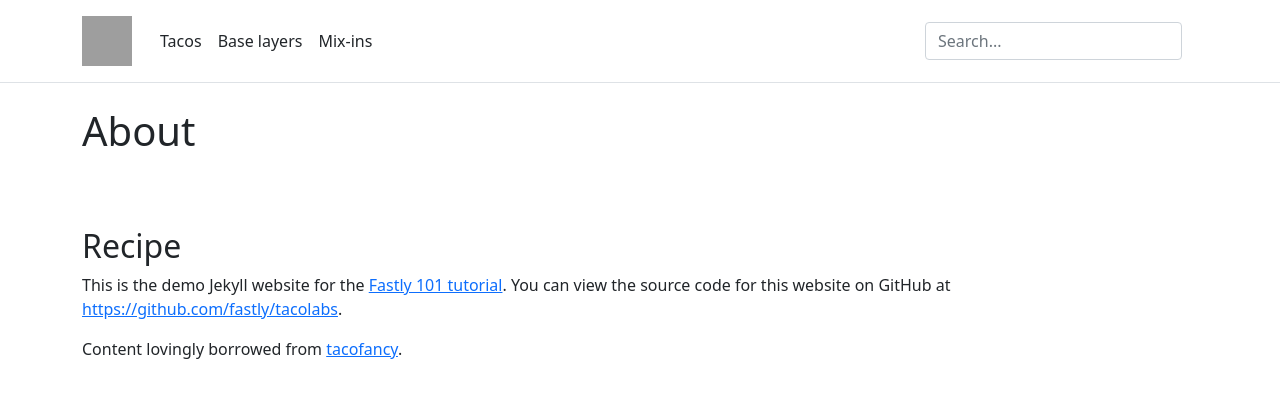
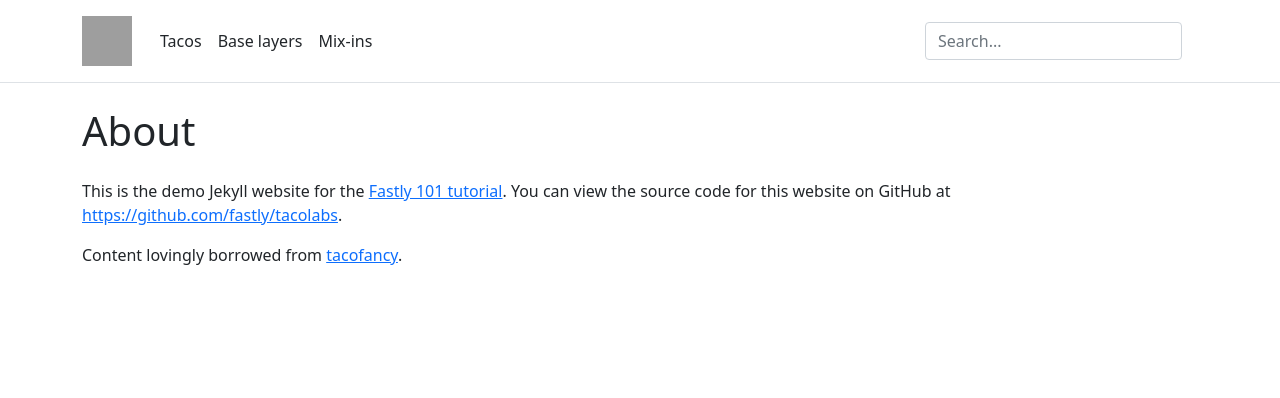
Before and after one commit to mm-inagaki/tacolabs, a Jekyll site: the page built from about.md, in a window 1280 px wide. Shown: the top 398 px of the page. Built offline with Jekyll 4.4.1, drawn with Linux system fonts in a browser that asks for light colours; nearby versions of some CDN libraries; grey boxes are pictures that could not be loaded.

Commit message:
Update dependencies and fix layout error

```diff
--- a/_layouts/default.html
+++ b/_layouts/default.html
@@ -49,8 +49,10 @@
                          alt="{{ page.title }}" class="img-fluid"
             />
             {% endif %}
+            {% if page.categories %}
             <br><br>
             <h2>Recipe</h2>
+            {% endif %}
             {{ content }}
         </div>
     </body>
```
Also changed, not shown: Gemfile.lock.
